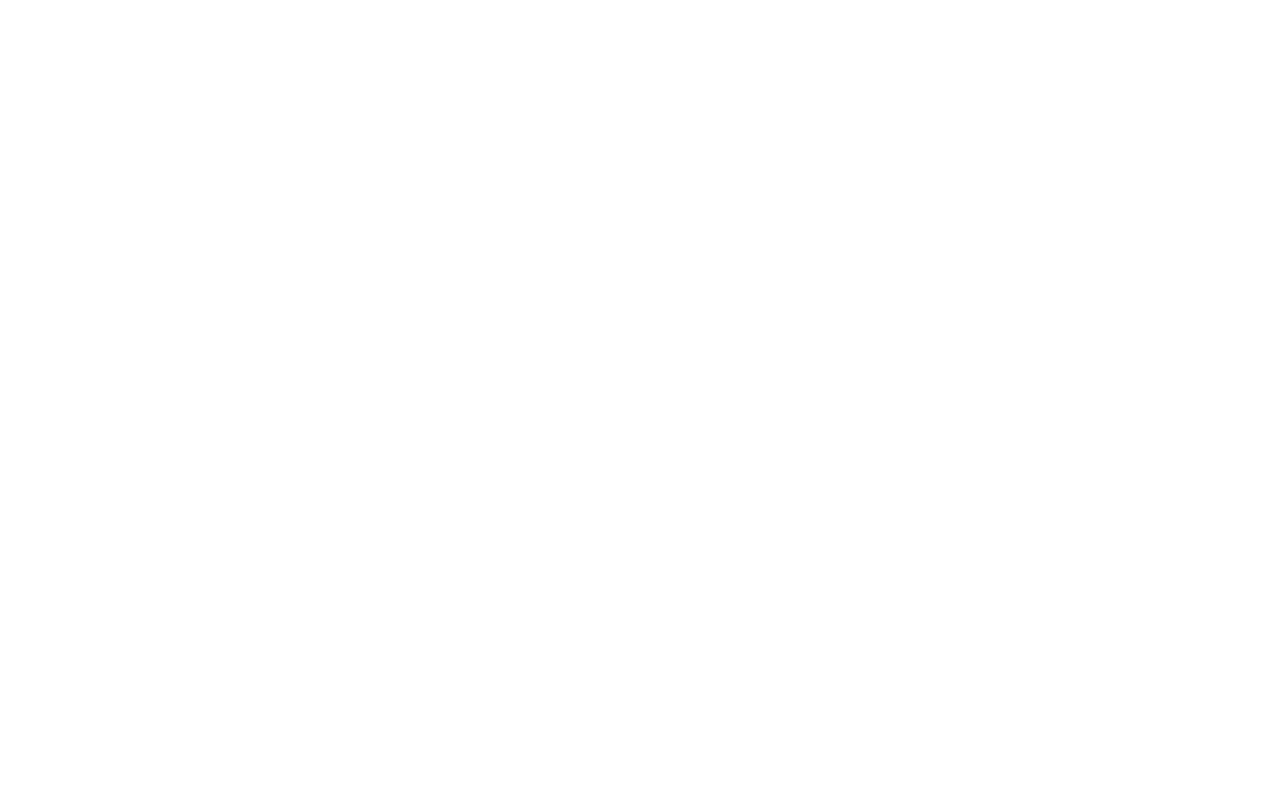
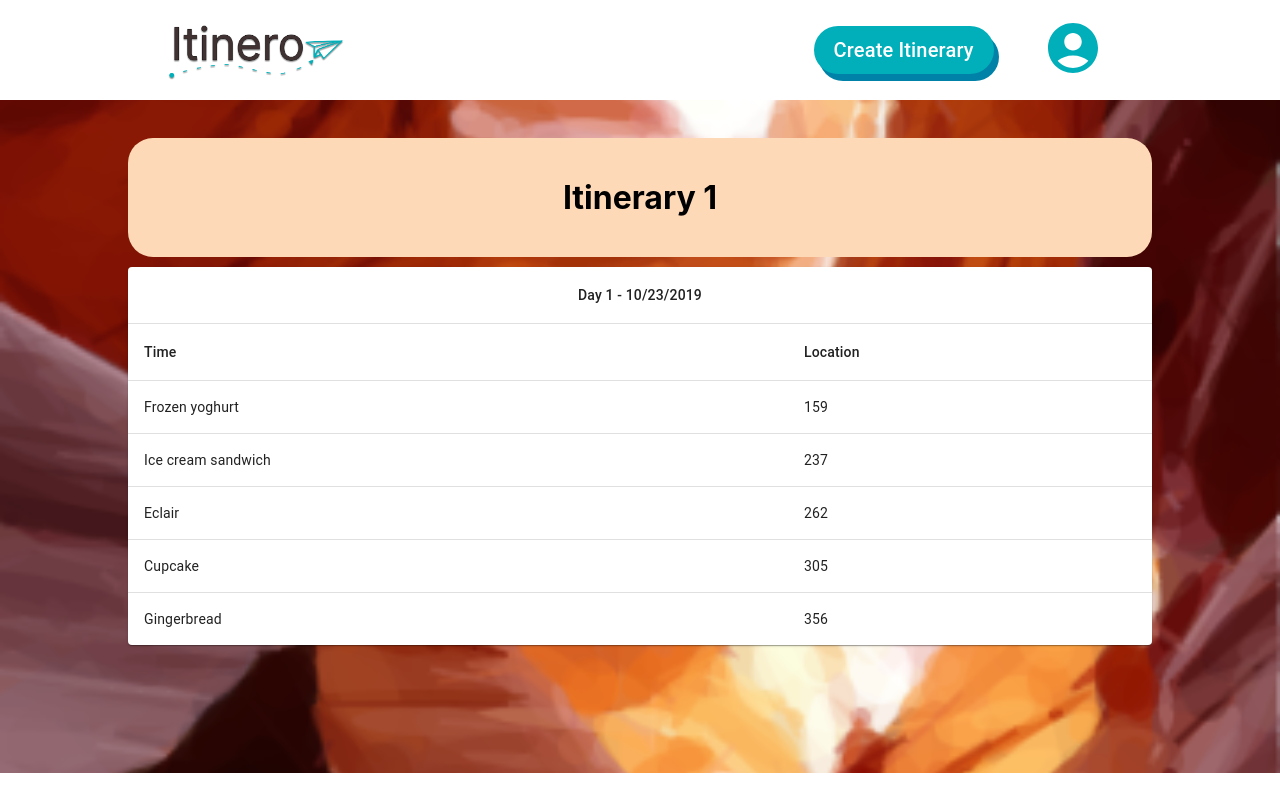
Before and after one commit to pikhan/Fonck, a React (Create React App) app in the folder Frontend/fonck/: page /ItineraryOption/1 in a window 1280 px wide. Before the commit this address had no page. Built offline with nearby package versions, Linux system fonts and the light colour scheme.

Commit message:
Created Itinerary page for the options

```diff
--- a/Frontend/fonck/src/App.js
+++ b/Frontend/fonck/src/App.js
@@ -19,7 +19,7 @@
               <Route path="Profile" element={<Profile/>}/>
               {/* create new test page  */}
               <Route path="MyTest" element={<MyTest/>}/>
-              <Route path="ItineraryOption" element={<Itinerary/>}/>
+              <Route path="ItineraryOption/:itineraryID" element={<Itinerary/>}/>
             </Route>
         </Routes>
     </div>
--- a/Frontend/fonck/src/components/itinerary-card/ItineraryCards.js
+++ b/Frontend/fonck/src/components/itinerary-card/ItineraryCards.js
@@ -18,8 +18,12 @@
     const itineraryPhotos = [itinerary1, itinerary2, itinerary3]
 
     const navigateItineraryOption = () => {
-        navigate("/ItineraryOption")
+        navigate(`/ItineraryOption/${num}`, {replace: true})
     }
+
+    // const navigateItineraryOption = () => {
+    //     navigate("/ItineraryOption")
+    // }
 
     return(
         <div className="card-container">
--- a/Frontend/fonck/src/pages/BuildItinerary/BuildItinerary.css
+++ b/Frontend/fonck/src/pages/BuildItinerary/BuildItinerary.css
@@ -18,8 +18,6 @@
     right: 0;
     left: 0;
     top: 0;
-
-    /* background: url("../../assets/createItinerary-bg.png") no-repeat center center fixed; */
     background: url("../../assets/createItinerary-bg.png") white;
     background-repeat: no-repeat;
     background-blend-mode: multiply;
--- a/Frontend/fonck/src/pages/Itinerary/Itinerary.css
+++ b/Frontend/fonck/src/pages/Itinerary/Itinerary.css
@@ -1,3 +1,18 @@
-.itinerary-page{
-    background-color: blue;
+#itinerary-pg{
+    position: relative;
+    right: 0;
+    left: 0;
+    top: 0;
+    background: url("../../assets/canyon.png") white;
+    background-repeat: no-repeat;
+    background-blend-mode: multiply;
+    background-size: cover;
+    height: 100%;
 }
+
+.itinerary-title-wrapper{
+    width: 100%;
+    background-color: #FED9B7;
+    border-radius: 25px;
+
+}
--- a/Frontend/fonck/src/pages/Itinerary/Itinerary.js
+++ b/Frontend/fonck/src/pages/Itinerary/Itinerary.js
@@ -1,7 +1,7 @@
 import React from 'react';
 import "./Itinerary.css"
 
-
+import { useParams } from "react-router-dom";
 import Table from '@mui/material/Table';
 import TableBody from '@mui/material/TableBody';
 import TableCell from '@mui/material/TableCell';
@@ -9,6 +9,7 @@
 import TableHead from '@mui/material/TableHead';
 import TableRow from '@mui/material/TableRow';
 import Paper from '@mui/material/Paper';
+
 
 function createData(name, calories, fat, carbs, protein) {
   return { name, calories, fat, carbs, protein };
@@ -27,12 +28,15 @@
     <TableContainer component={Paper}>
       <Table sx={{ minWidth: 650 }} aria-label="simple table">
         <TableHead>
+        <TableRow>
+              <TableCell align="center" colSpan={2}>
+                Day 1 - 10/23/2019
+              </TableCell>
+
+            </TableRow>
           <TableRow>
-            <TableCell>Dessert (100g serving)</TableCell>
-            <TableCell align="right">Calories</TableCell>
-            <TableCell align="right">Fat&nbsp;(g)</TableCell>
-            <TableCell align="right">Carbs&nbsp;(g)</TableCell>
-            <TableCell align="right">Protein&nbsp;(g)</TableCell>
+            <TableCell>Time</TableCell>
+            <TableCell>Location</TableCell>
           </TableRow>
         </TableHead>
         <TableBody>
@@ -44,10 +48,7 @@
               <TableCell component="th" scope="row">
                 {row.name}
               </TableCell>
-              <TableCell align="right">{row.calories}</TableCell>
-              <TableCell align="right">{row.fat}</TableCell>
-              <TableCell align="right">{row.carbs}</TableCell>
-              <TableCell align="right">{row.protein}</TableCell>
+              <TableCell>{row.calories}</TableCell>
             </TableRow>
           ))}
         </TableBody>
@@ -64,9 +65,13 @@
 const days = [1,2,3]
 
 const Itinerary = () => {
+    const {itineraryID} = useParams();
     return(
-        <div className="itinerary-page">
-            <h1>Itinerary 1</h1>
+        <div className="pg-content" id="itinerary-pg">
+            <div className="itinerary-title-wrapper"><h1>Itinerary {itineraryID}</h1></div>
+
+
+            <BasicTable/>
 
 
 
```
Also changed, not shown: Frontend/fonck/src/assets/canyon.png (added).
